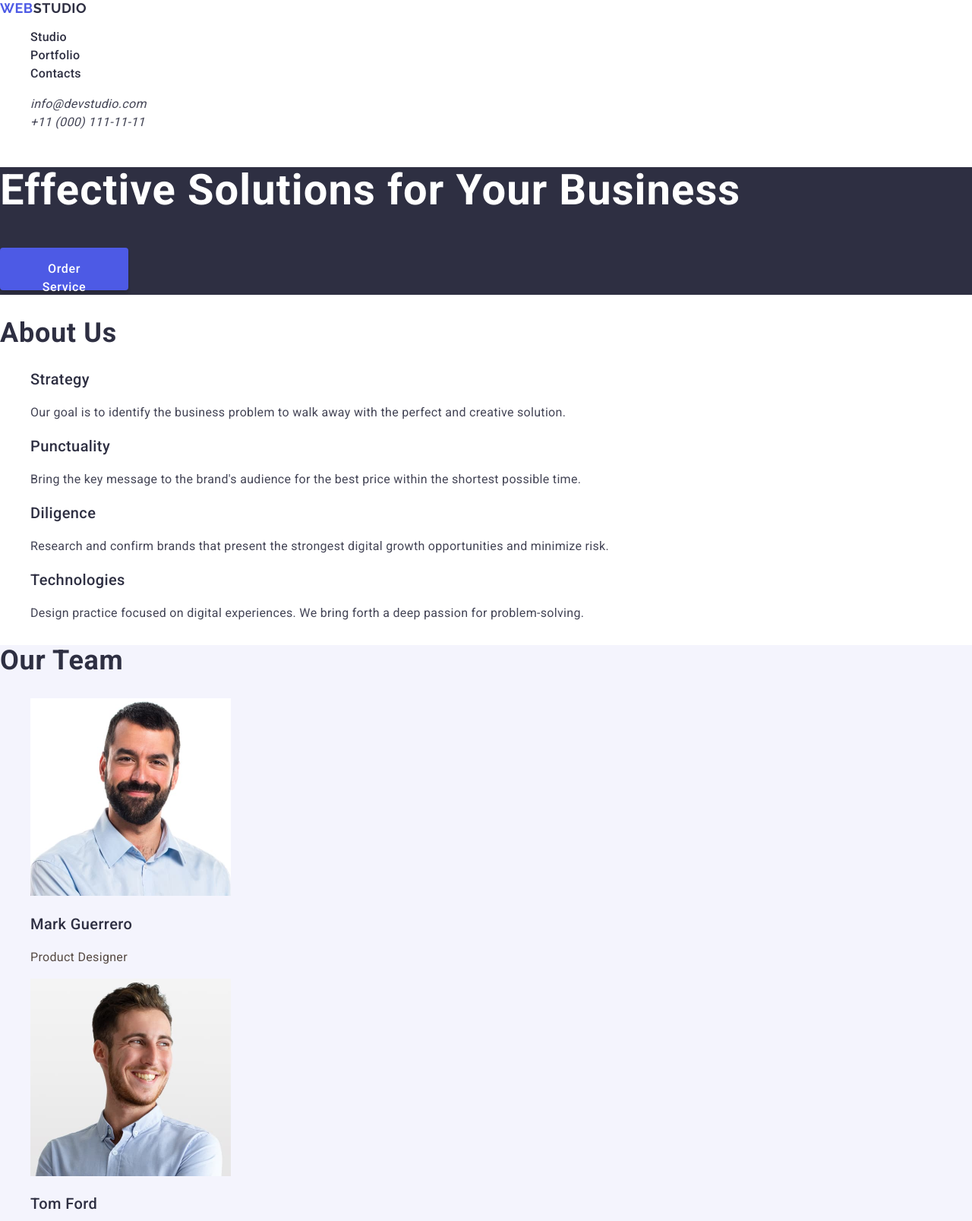
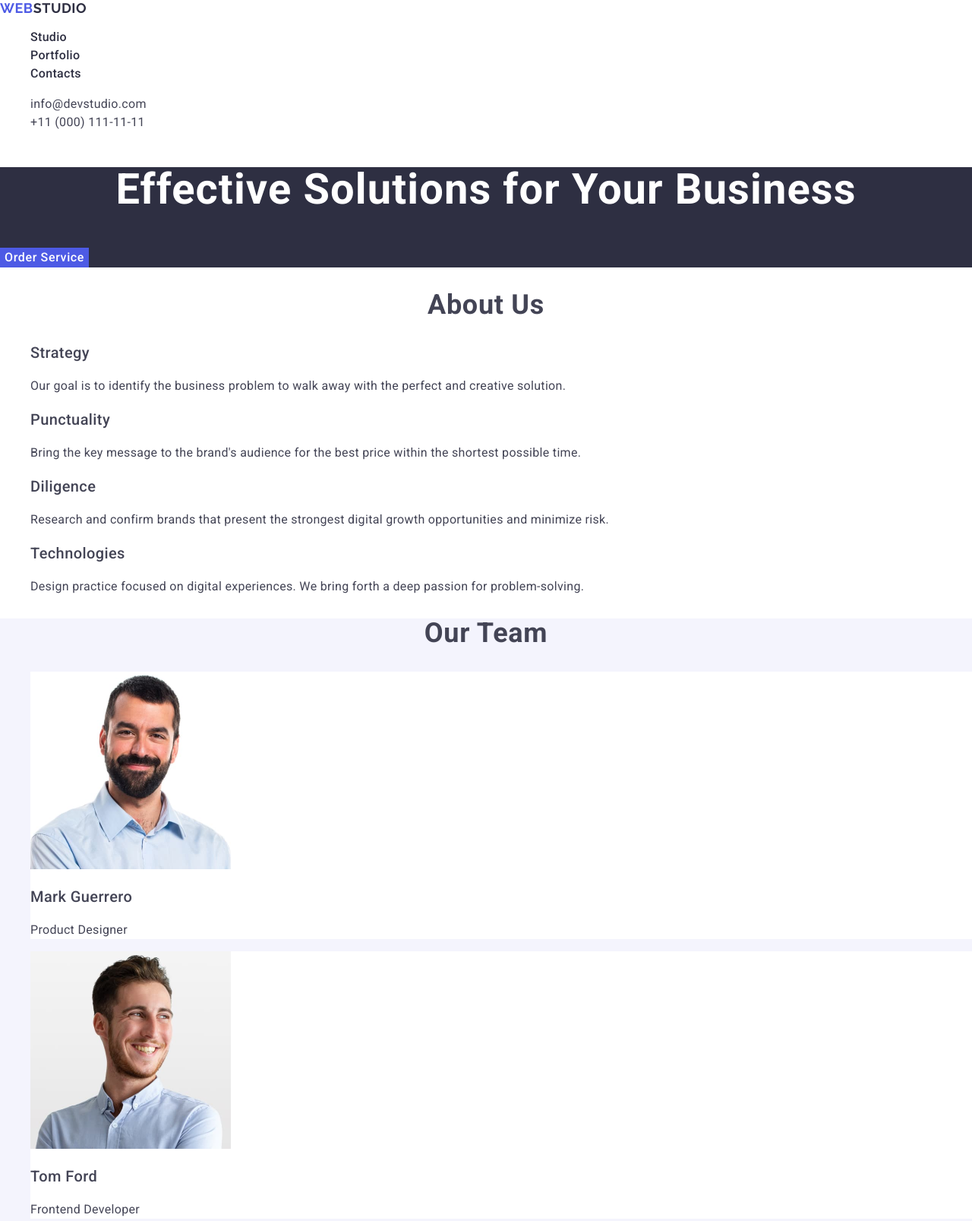
Before and after one commit to Oleksandr-Briuchkovskiy/goit-markup-hw-02, a plain HTML site: page index.html in a window 1280 px wide. Shown: the top 1607 px of the page at 76% size. Drawn offline with nearby package versions, Linux system fonts and the light colour scheme.

Commit message:
modified index and css file

```diff
--- a/css/style.css
+++ b/css/style.css
@@ -1,6 +1,6 @@
 body {
-  font-family: "Roboto", "Raleway", sans-serif;
-  color: #2e2f42;
+  font-family: "Roboto", sans-serif;
+  color: #434455;
   background-color: #fff;
 }
 
@@ -12,26 +12,20 @@ ul {
   list-style-type: none;
 }
 
-h2 {
-  font-weight: 700;
-  font-size: 36px;
-  line-height: 1.11111;
-  letter-spacing: 0.02em;
-}
-
 /* header */
 
 .logotype-header {
   font-family: "Raleway", sans-serif;
   font-size: 18px;
-  line-height: 1.16667;
+  line-height: 1.17;
   letter-spacing: 0.03em;
+  font-weight: 700;
   text-transform: uppercase;
-  color: #2e2f42;
+  color: #4d5ae5;
 }
 
 .logotype-header-item {
-  color: #4d5ae5;
+  color: #2e2f42;
 }
 
 .list-nav .link {
@@ -50,13 +44,11 @@ h2 {
   text-decoration: underline;
 }
 
-.header-email {
-  letter-spacing: 0.02em;
-  line-height: 1.5;
-  color: #434455;
+.header-address {
+  font-style: normal;
 }
 
-.header-tel {
+.header-contact {
   letter-spacing: 0.02em;
   line-height: 1.5;
   color: #434455;
@@ -81,26 +73,21 @@ h2 {
 .title-banner {
   font-weight: 700;
   font-size: 56px;
-  line-height: 1.07143;
+  line-height: 1.07;
   letter-spacing: 0.02em;
   color: #fff;
+  text-align: center;
 }
 
 .button-banner {
+  font-family: "Roboto", sans-serif;
   font-weight: 500;
   line-height: 1.5;
   letter-spacing: 0.04em;
   color: #fff;
   cursor: pointer;
   border: none;
-
-  box-shadow: 0 4px 4px 0 rgba(0, 0, 0, 0.15);
   background-color: #4d5ae5;
-
-  border-radius: 4px;
-  padding: 16px 32px;
-  width: 169px;
-  height: 56px;
 }
 
 .button-banner:hover,
@@ -109,6 +96,15 @@ h2 {
 }
 
 /* about us */
+
+.title-section {
+  font-weight: 700;
+  font-size: 36px;
+  line-height: 1.11;
+  letter-spacing: 0.02em;
+  text-align: center;
+  text-transform: capitalize;
+}
 
 .list-about-us .title {
   font-weight: 500;
@@ -129,6 +125,10 @@ h2 {
   background-color: #f4f4fd;
 }
 
+.item-our-team {
+  background-color: #fff;
+}
+
 .list-our-team .title {
   font-weight: 500;
   font-size: 20px;
@@ -139,7 +139,7 @@ h2 {
 .list-our-team .description {
   line-height: 1.5;
   letter-spacing: 0.02em;
-  color: #554943;
+  color: #434455;
 }
 
 /* our portfolio */
@@ -159,21 +159,22 @@ h2 {
 
 /* footer */
 
-footer {
+.footer {
   background-color: #2e2f42;
 }
 
 .logotype-footer {
   font-family: "Raleway", sans-serif;
+  font-weight: 700;
   font-size: 18px;
-  line-height: 1.16667;
+  line-height: 1.17;
   letter-spacing: 0.03em;
   text-transform: uppercase;
-  color: #f4f4fd;
+  color: #4d5ae5;
 }
 
 .logotype-footer-item {
-  color: #4d5ae5;
+  color: #f4f4fd;
 }
 
 .footer-description {
--- a/index.html
+++ b/index.html
@@ -19,10 +19,10 @@
     <!-- header -->
     <header>
       <nav>
-        <a class="logotype-header" href="./index.html"><span class="logotype-header-item">Web</span>Studio</a>
+        <a class="logotype-header" href="./index.html">Web<span class="logotype-header-item">Studio</span></a>
         <ul class="list-nav">
           <li>
-            <a class="link" href="">Studio</a>
+            <a class="link" href="./index.html">Studio</a>
           </li>
           <li>
             <a class="link" href="">Portfolio</a>
@@ -32,10 +32,10 @@
           </li>
         </ul>
       </nav>
-      <address>
+      <address class="header-address">
         <ul>
-          <li><a class="header-email" href="mailto:info@devstudio.com">info@devstudio.com</a></li>
-          <li><a class="header-tel" href="tel:+110001111111">+11 (000) 111-11-11</a></li>
+          <li><a class="header-contact" href="mailto:info@devstudio.com">info@devstudio.com</a></li>
+          <li><a class="header-contact" href="tel:+110001111111">+11 (000) 111-11-11</a></li>
         </ul>
       </address>
     </header>
@@ -48,7 +48,7 @@
       </section>
       <!-- about us -->
       <section>
-        <h2>About Us</h2>
+        <h2 class="title-section">About Us</h2>
         <ul class="list-about-us">
           <li>
             <h3 class="title">Strategy</h3>
@@ -70,24 +70,24 @@
       </section>
       <!-- our team -->
       <section class="our-team">
-        <h2>Our Team</h2>
+        <h2 class="title-section">Our Team</h2>
         <ul class="list-our-team">
-          <li>
+          <li class="item-our-team">
             <img src="./images/mark-guerrero-photo.jpg" alt="mark-guerrero-photo" width="264" />
             <h3 class="title">Mark Guerrero</h3>
             <p class="description">Product Designer</p>
           </li>
-          <li>
+          <li class="item-our-team">
             <img src="./images/tom-ford-photo.jpg" alt="tom-ford-photo" width="264" />
             <h3 class="title">Tom Ford</h3>
             <p class="description">Frontend Developer</p>
           </li>
-          <li>
+          <li class="item-our-team">
             <img src="./images/camila-garcia-photo.jpg" alt="camila-garcia-photo" width="264" />
             <h3 class="title">Camila Garcia</h3>
             <p class="description">Marketing</p>
           </li>
-          <li>
+          <li class="item-our-team">
             <img src="./images/daniel-wilson-photo.jpg" alt="daniel-wilson-photo" width="264" />
             <h3 class="title">Daniel Wilson</h3>
             <p class="description">UI Designer</p>
@@ -96,7 +96,7 @@
       </section>
       <!-- our portfolio -->
       <section>
-        <h2>Our Portfolio</h2>
+        <h2 class="title-section">Our Portfolio</h2>
         <ul class="list-our-portfolio">
           <li>
             <img src="./images/banking-app.jpg" alt="banking-app" width="360" />
@@ -132,8 +132,8 @@
       </section>
     </main>
     <!-- footer -->
-    <footer>
-      <a class="logotype-footer" href="./index.html"><span class="logotype-footer-item">Web</span>Studio</a>
+    <footer class="footer">
+      <a class="logotype-footer" href="./index.html">Web<span class="logotype-footer-item">Studio</span></a>
       <p class="footer-description">Increase the flow of customers and sales for your business with digital marketing & growth solutions.</p>
     </footer>
   </body>
```
